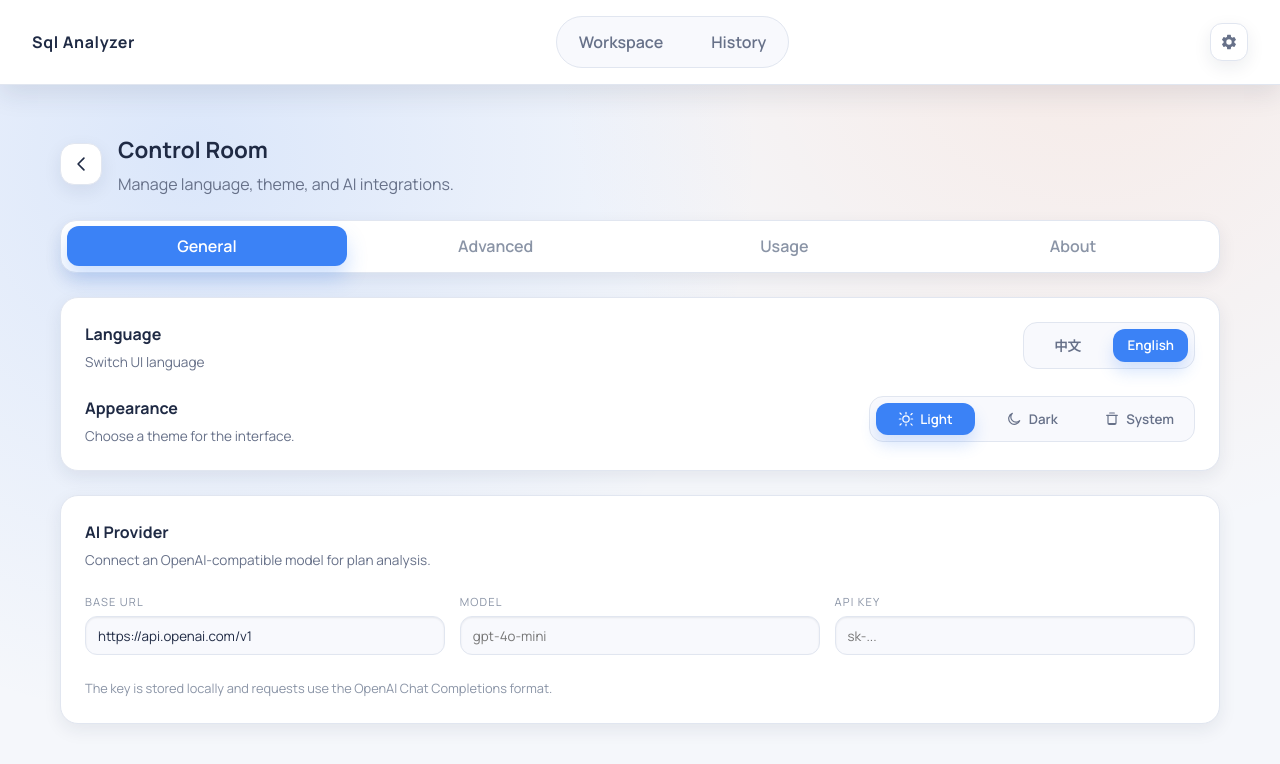
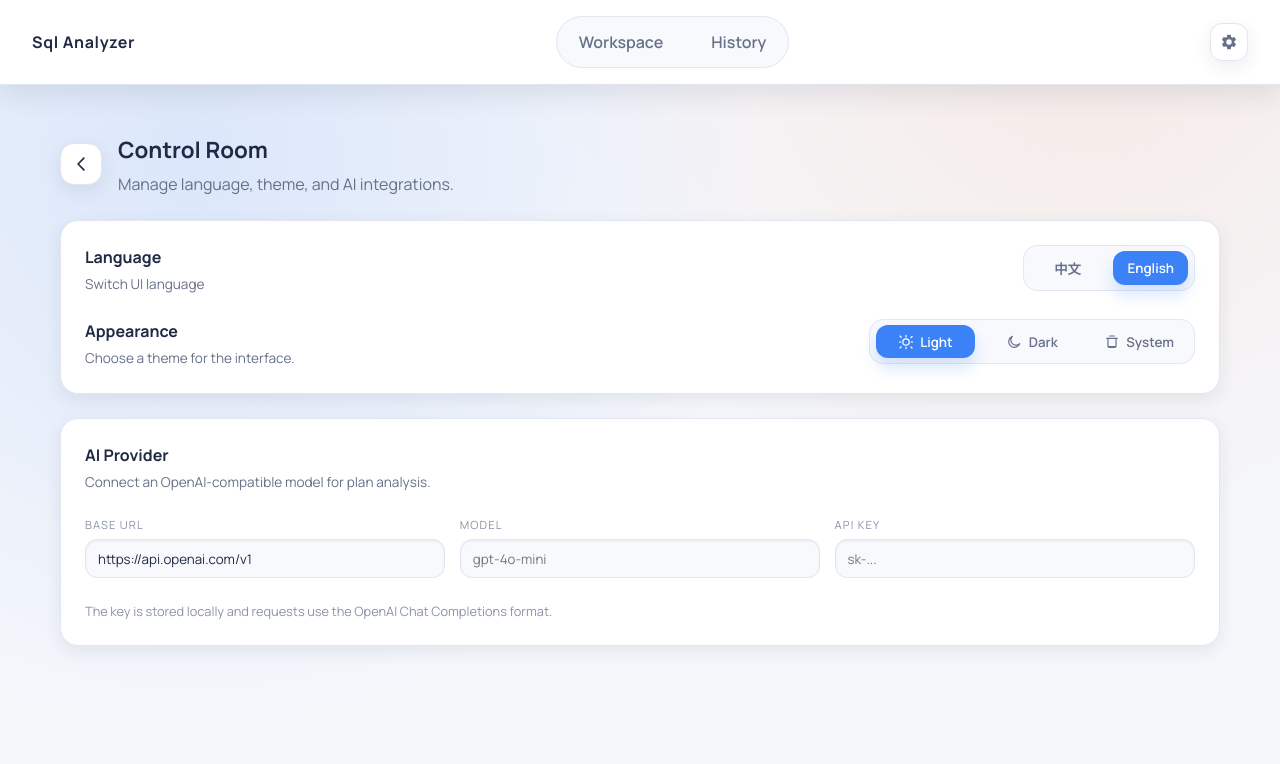
Before and after one commit to SukiEva/SqlAnalyzer, a Vue app: page /#/settings in a window 1280 px wide. Shown: the top 764 px of the page. Built offline with nearby package versions, Linux system fonts and the light colour scheme.

Commit message:
simplify settings and hide ai sources

```diff
--- a/src/components/PlanInsightPanel.vue
+++ b/src/components/PlanInsightPanel.vue
@@ -229,18 +229,6 @@ watch(
           <p v-else class="empty">{{ t("insights.none") }}</p>
         </section>
 
-        <section class="analysis-card">
-          <h4>{{ t("insights.sources") }}</h4>
-          <ul v-if="currentState.result.sources.length">
-            <li v-for="source in currentState.result.sources" :key="source.url">
-              <strong>{{ source.title }}</strong>
-              <span> — </span>
-              <a :href="source.url" target="_blank" rel="noreferrer">{{ source.url }}</a>
-              <p>{{ source.reason }}</p>
-            </li>
-          </ul>
-          <p v-else class="empty">{{ t("insights.none") }}</p>
-        </section>
       </div>
 
       <div v-else-if="currentState?.status === 'done' && currentState.raw" class="analysis-card">
@@ -345,18 +333,6 @@ watch(
   margin-bottom: 0.5rem;
   word-break: break-word;
   overflow-wrap: anywhere;
-}
-
-.analysis-card a {
-  color: var(--accent-1);
-  display: inline-block;
-  max-width: 100%;
-  word-break: break-all;
-  overflow-wrap: anywhere;
-}
-
-.analysis-card li p {
-  margin: 0.35rem 0 0;
 }
 
 .analysis-item {
--- a/src/services/i18n.ts
+++ b/src/services/i18n.ts
@@ -115,12 +115,6 @@ const messages = {
     settings: {
       title: "Control Room",
       description: "Manage language, theme, and AI integrations.",
-      tabs: {
-        general: "General",
-        advanced: "Advanced",
-        usage: "Usage",
-        about: "About",
-      },
       language: "Language",
       languageDesc: "Switch UI language",
       theme: {
@@ -277,12 +271,6 @@ const messages = {
     settings: {
       title: "控制面板",
       description: "配置语言、主题以及 AI 接入。",
-      tabs: {
-        general: "通用",
-        advanced: "高级",
-        usage: "使用统计",
-        about: "关于",
-      },
       language: "界面语言",
       languageDesc: "切换中英文界面",
       theme: {
--- a/src/views/SettingsHub.vue
+++ b/src/views/SettingsHub.vue
@@ -52,13 +52,6 @@ watch(theme, (val) => {
         <p>{{ t("settings.description") }}</p>
       </div>
     </header>
-
-    <div class="settings-tabs">
-      <span class="settings-tab active">{{ t("settings.tabs.general") }}</span>
-      <span class="settings-tab">{{ t("settings.tabs.advanced") }}</span>
-      <span class="settings-tab">{{ t("settings.tabs.usage") }}</span>
-      <span class="settings-tab">{{ t("settings.tabs.about") }}</span>
-    </div>
 
     <section class="settings-card">
       <div class="setting-item">
@@ -191,31 +184,6 @@ watch(theme, (val) => {
   box-shadow: var(--shadow-soft);
 }
 
-.settings-tabs {
-  display: grid;
-  grid-template-columns: repeat(4, minmax(0, 1fr));
-  gap: 0.5rem;
-  background: var(--bg-panel);
-  border: 1px solid var(--border);
-  border-radius: 16px;
-  padding: 0.35rem;
-  box-shadow: var(--shadow-card);
-}
-
-.settings-tab {
-  text-align: center;
-  padding: 0.5rem 0.75rem;
-  border-radius: 12px;
-  font-weight: 600;
-  color: var(--text-muted);
-}
-
-.settings-tab.active {
-  background: var(--accent-1);
-  color: #fff;
-  box-shadow: 0 12px 20px rgba(59, 130, 246, 0.25);
-}
-
 .settings-card {
   border: 1px solid var(--border);
   border-radius: 18px;
```
